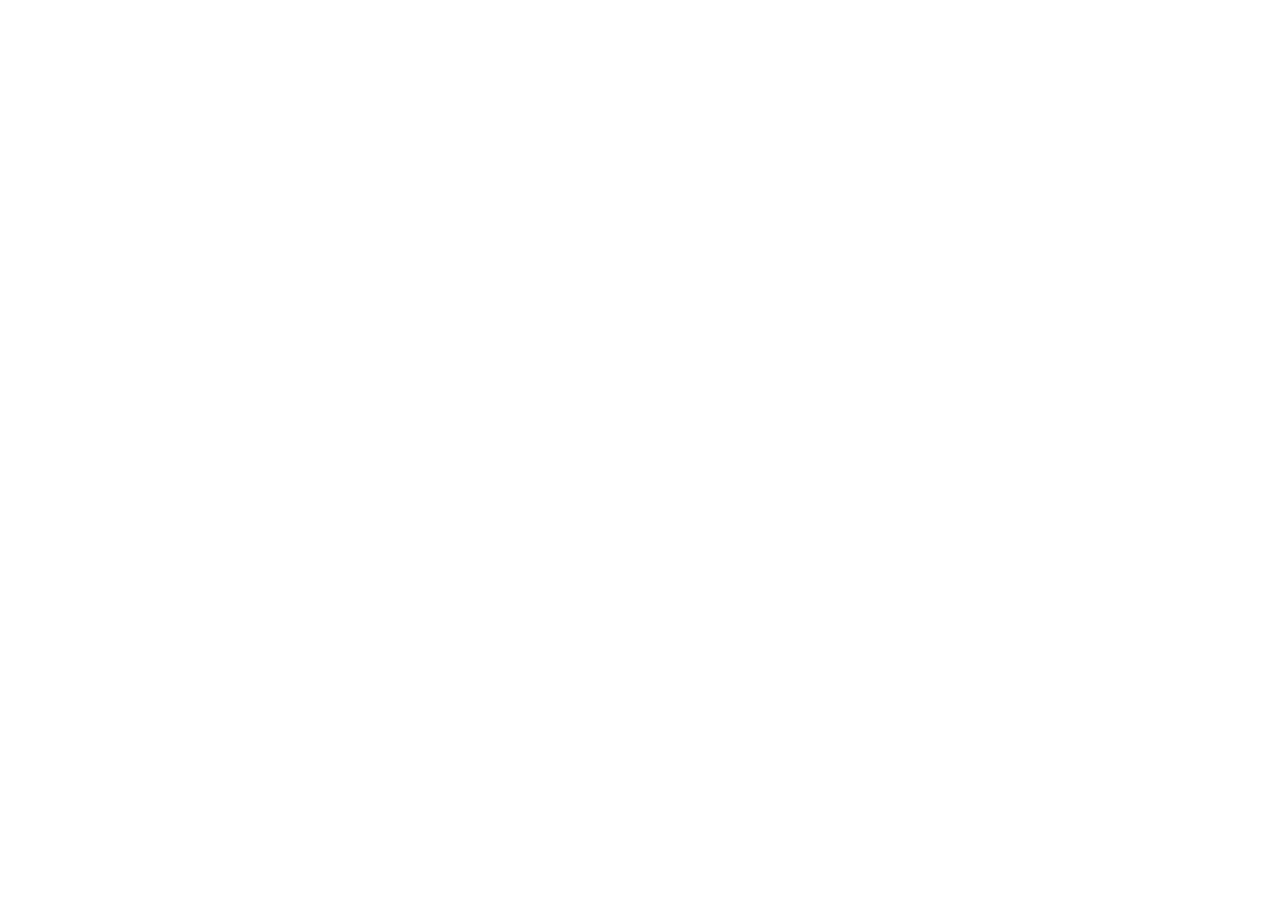
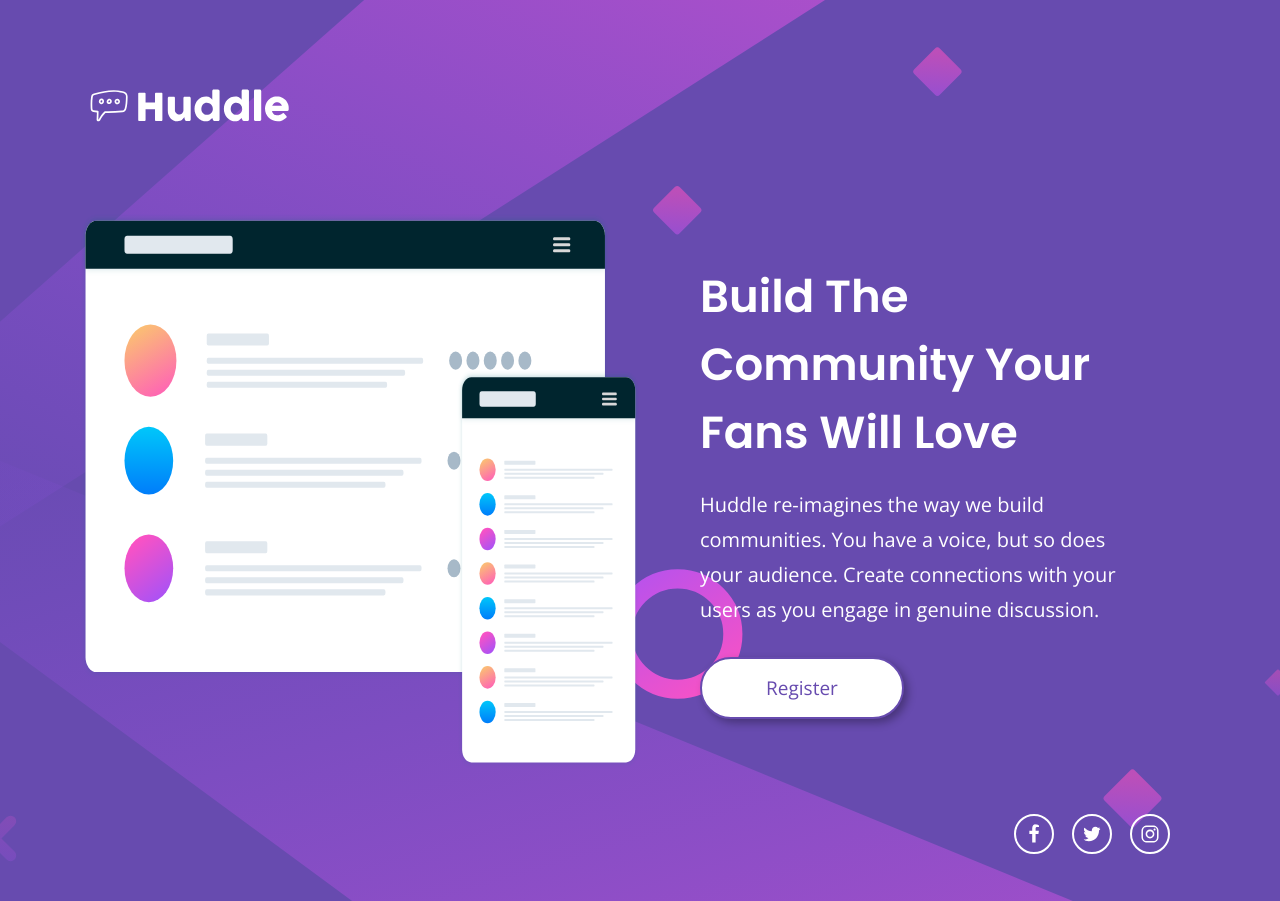
Before and after one commit to cristianung/huddle-landing-page, a website: page index.html in a window 1280 px wide. Before the commit the page ends 800 px from the top, so only its background shows below. Drawn offline with nearby package versions, Linux system fonts and the light colour scheme.

Commit message:
Finished

```diff
--- a/index.html
+++ b/index.html
@@ -10,22 +10,41 @@
     <link rel="preconnect" href="https://fonts.gstatic.com">
     <link href="https://fonts.googleapis.com/css2?family=Open+Sans&family=Poppins:wght@400;600&display=swap"
         rel="stylesheet">
-    <link rel="stylesheet" href="css/styles.css">
+    <link rel="stylesheet" href="css/style.css">
     <title>Frontend Mentor | Huddle landing page with single introductory section</title>
 
 </head>
 
 <body>
-
+    <header class="header">
+        <img class="header__logo" src="img/logo.svg" alt="Logo">
+    </header>
+    <main class="main">
+        <div class="main__mockup">
+            <img class="main__mockup-img" src="img/illustration-mockups.svg" alt="Mockup">
+        </div>
+        <div class="main__description">
+            <h2 class="heading">Build The Community Your Fans Will Love</h2>
+            <p class="paragraph">Huddle re-imagines the way we build communities. You have a voice, but so does your
+                audience.
+                Create connections with your users as you engage in genuine discussion.
+            </p>
+            <a href="#" class="btn">Register</a>
+        </div>
+    </main>
+    <footer class="footer">
+        <div class="footer__icon-box">
+            <svg class="footer__icon">
+                <use xlink:href="img/sprite.svg#icon-facebook"></use>
+            </svg>
+            <svg class="footer__icon">
+                <use xlink:href="img/sprite.svg#icon-twitter"></use>
+            </svg>
+            <svg class="footer__icon">
+                <use xlink:href="img/sprite.svg#icon-instagram"></use>
+            </svg>
+        </div>
+    </footer>
 </body>
 
 </html>
-
-<!--
-    Build The Community Your Fans Will Love
-
-    Huddle re-imagines the way we build communities. You have a voice, but so does your audience.
-    Create connections with your users as you engage in genuine discussion.
-
-    Register
--->
--- a/sass/_base.scss
+++ b/sass/_base.scss
@@ -2,6 +2,9 @@
     --color-primary-violet: hsl(257, 40%, 49%);
     --color-primary-soft-magenta: hsl(300, 69%, 71%);
 }
+
+$bp-medium: 59.37em;
+$bp-small: 37.5rem;
 
 * {
     margin: 0;
@@ -20,7 +23,20 @@ html {
 }
 
 body {
-    min-height: 100vh;
+    min-height: 93vh;
     font-size: 1.5rem;
     font-family: 'Open Sans', sans-serif;
+    background-color: var(--color-primary-violet);
+    padding: 3rem 8rem;
+    background-image: url(../img/bg-desktop.svg);
+    background-repeat: no-repeat;
+    background-size: cover;
+    background-position-x: -9vw;
+
+    @media only screen and (max-width: $bp-medium) {
+        background-image: url(../img/bg-mobile.svg);
+        background-size: contain;
+        background-position: 0 top;
+        padding: 1rem 4.5rem;
+    }
 }
--- a/sass/_components.scss
+++ b/sass/_components.scss
@@ -0,0 +1,154 @@
+/*
+    || HEADER
+*/
+
+.header {
+    height: 7rem;
+    margin: 4rem auto;
+
+    display: flex;
+    align-items: center;
+
+    &__logo {
+        height: 5.3rem;
+
+        @media only screen and (max-width: $bp-small) {
+            height: 4rem;
+        }
+    }
+}
+
+/*
+    || MAIN
+*/
+
+.main {
+    display: flex;
+    padding-top: 3.3rem;
+
+    &__mockup {
+        flex: 0 0 50%;
+
+        &-img {
+            width: 100%;
+            height: 100%;
+        }
+    }
+
+    &__description {
+        flex: 1;
+        padding: 5rem 6rem;
+    }
+}
+
+/* || Typography */
+
+.heading {
+    color: #fff;
+    font-family: "Poppins", sans-serif;
+    font-weight: 600;
+    font-size: 4.5rem;
+    margin-bottom: 2rem;
+}
+
+.paragraph {
+    color: #fff;
+    font-size: 2rem;
+    line-height: 3.5rem;
+}
+
+/*
+    || BUTTON
+*/
+
+.btn {
+    display: block;
+    text-align: center;
+    width: 10rem;
+    text-decoration: none;
+    border: .2rem solid var(--color-primary-violet);
+    padding: 1.6rem 5rem;
+    border-radius: 5rem;
+    color: var(--color-primary-violet);
+    background-color: #fff;
+    font-size: 1.9rem;
+    margin-top: 3rem;
+    box-shadow: .4rem .4rem .8rem rgba(0, 0, 0, 0.3);
+    transition: all 0.3s;
+
+    &:hover {
+        background-color: var(--color-primary-soft-magenta);
+        color: #fff;
+    }
+}
+
+/*
+    || FOOTER
+*/
+
+.footer {
+    height: 5rem;
+    display: flex;
+    justify-content: flex-end;
+    align-items: center;
+    padding: 1rem;
+    margin-top: 3.2rem;
+
+    &__icon-box {
+        margin-right: 2rem;
+    }
+
+    &__icon {
+        width: 2rem;
+        height: 2rem;
+        padding: .8rem;
+        border: .2rem solid #fff;
+        fill: #fff;
+        border-radius: 50%;
+        margin-left: 1.4rem;
+        transition: all 0.2s;
+
+        &:hover {
+            border: .2rem solid var(--color-primary-soft-magenta);
+            fill: var(--color-primary-soft-magenta);
+        }
+    }
+}
+
+/*
+    || MEDIA QUERIES
+*/
+
+@media only screen and (max-width: $bp-medium) {
+
+    .main {
+        flex-direction: column;
+        padding: 0rem;
+
+        &__description {
+            text-align: center;
+            display: flex;
+            flex-direction: column;
+            align-items: center;
+        }
+    }
+
+    .paragraph { font-size: 2.2rem; }
+
+    .btn{ width: 20rem; }
+
+    .footer { justify-content: center; }
+}
+
+@media only screen and (max-width: $bp-small) {
+
+    .header {
+        &__logo { height: 4rem; }
+    }
+
+    .main {
+        &__description { padding: 5rem 0; }
+    }
+
+    .heading { font-size: 3.6rem; }
+}
```
Also changed, not shown: css/style.css (added), css/styles.css (deleted), img/sprite.svg (added).
